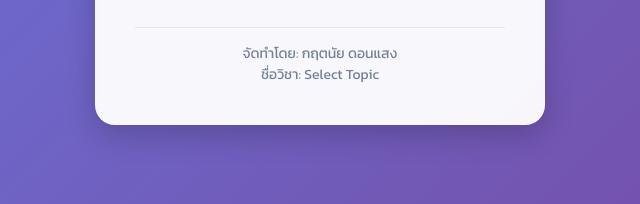
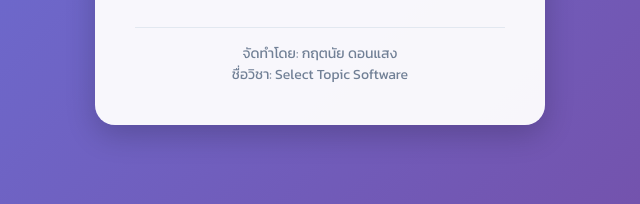
Before and after one commit to Kittanay-08/Bill-Splitter, a plain HTML site: page index.html in a window 1280 px wide. Shown: the part 593-797 px from the top of the page, 320-960 px from the left. Drawn offline with Linux system fonts and the light colour scheme.

```diff
--- a/index.html
+++ b/index.html
@@ -47,7 +47,7 @@
 
         <footer class="footer">
                 <p>จัดทำโดย: <span>กฤตนัย ดอนแสง</span></p>
-                <p>ชื่อวิชา: <span>Select Topic</span></p>
+                <p>ชื่อวิชา: <span>Select Topic Software</span></p>
         </footer>
 
         <!-- ส่วนแสดงผลลัพธ์ที่จะถูกเปลี่ยนด้วย JavaScript -->
```
